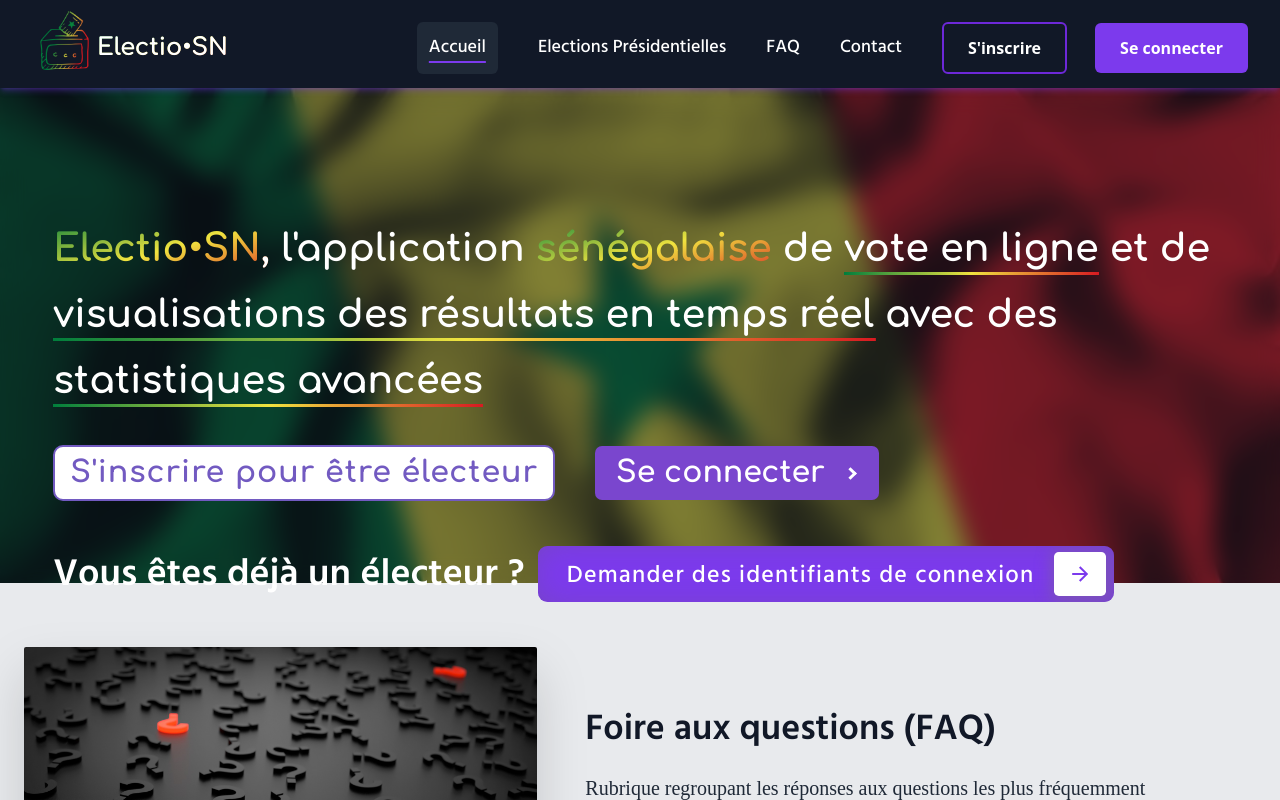
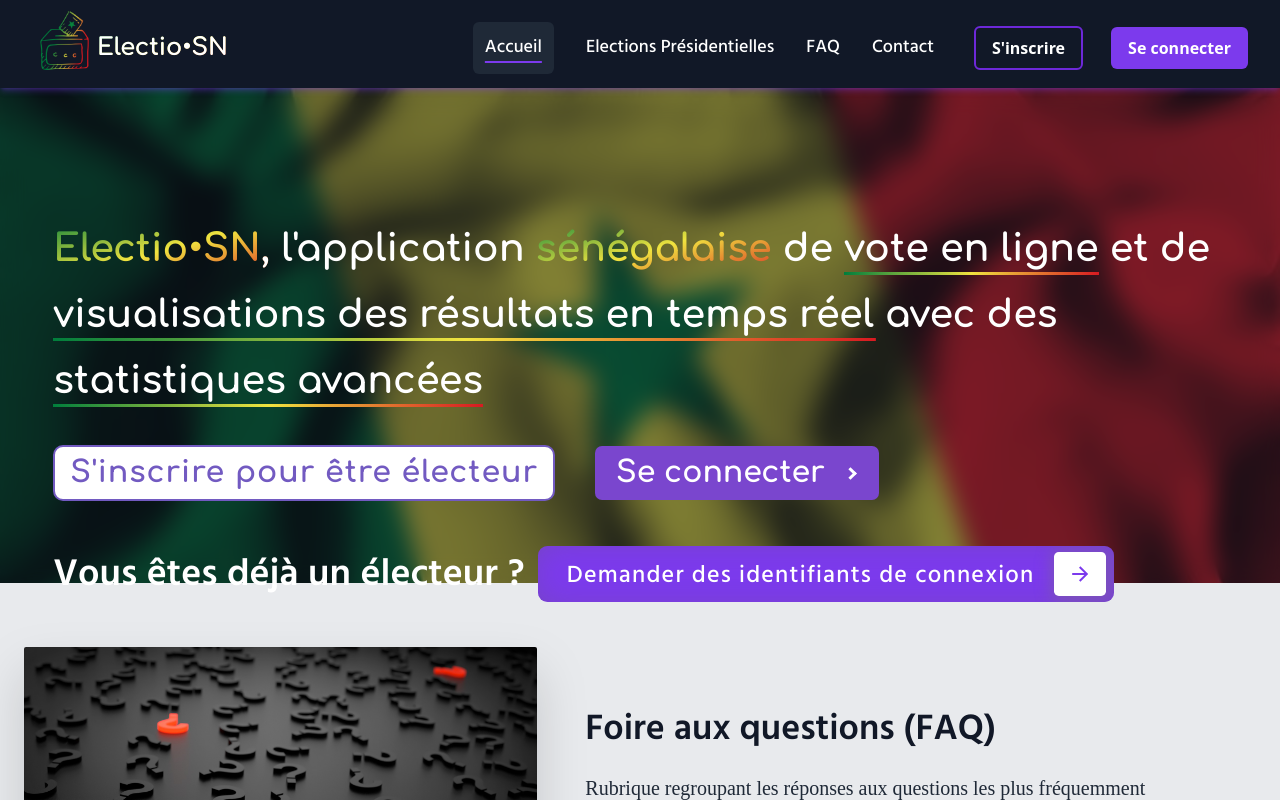
Before and after one commit to aliounebfam/electio-sn, a React (Vite) app: page / in a window 1280 px wide. Shown: the top 800 px of the page. Built offline with nearby package versions, Linux system fonts and the light colour scheme; no server answers; a web font is replaced by a local one.

Commit message:
decrease space between links on the header

```diff
--- a/src/components/app/Header.jsx
+++ b/src/components/app/Header.jsx
@@ -45,16 +45,16 @@ export default function Header() {
                                 }}
                             />
                         </button>
-                        <div className="hidden lg:flex lg:items-center lg:ml-auto lg:space-x-10">
+                        <div className="hidden lg:flex lg:items-center lg:ml-auto lg:space-x-8">
                             <CustomLinkUnderline text='Accueil' path='/' className="font-Hind text-lg" isNavLink={true} />
                             <CustomLinkUnderline text='Elections Présidentielles' path='/presidential-election' className="font-Hind text-lg" isNavLink={true} />
                             <CustomLinkUnderline text='FAQ' path='/faq' className="font-Hind text-lg" isNavLink={true} />
                             <CustomLinkUnderline text='Contact' path='/contact' className="font-Hind text-lg" isNavLink={true} />
                         </div>
 
-                        <Link to='/sign-up' className="items-center justify-center hidden px-6 py-3 ml-10 text-base font-semibold text-white transition-all duration-200 bg-transparent border-2 border-violet-700 rounded-md lg:inline-flex hover:bg-violet-700 focus:bg-violet-700" role="button"> S'inscrire </Link>
+                        <Link to='/sign-up' className="items-center justify-center hidden px-4 py-2 ml-10 text-base font-semibold text-white transition-all duration-200 bg-transparent border-2 border-violet-700 rounded-md lg:inline-flex hover:bg-violet-700 focus:bg-violet-700" role="button"> S'inscrire </Link>
 
-                        <Link to='/login' className="items-center justify-center hidden px-6 py-3 ml-7 text-base font-semibold text-white transition-all duration-200 bg-violet-600 border border-transparent rounded-md lg:inline-flex hover:bg-violet-700 focus:bg-violet-700" role="button"> Se connecter </Link>
+                        <Link to='/login' className="items-center justify-center hidden px-4 py-2 ml-7 text-base font-semibold text-white transition-all duration-200 bg-violet-600 border border-transparent rounded-md lg:inline-flex hover:bg-violet-700 focus:bg-violet-700" role="button"> Se connecter </Link>
                     </nav>
                     <nav ref={ref} className={isMobileMenuVisible ? "isolate fixed top-[76px] left-0 w-full h-min visible opacity-100 max-h-min pt-4 pb-6 bg-gray-900 border border-violet-600/40 shadow-2xl shadow-violet-600/30 lg:hidden" : "left-0 top-[88px] w-full h-50 fixed transition-all max-h-0"}>
                         <div className={isMobileMenuVisible ? "flow-root" : "pointer-events-none"}>
```
